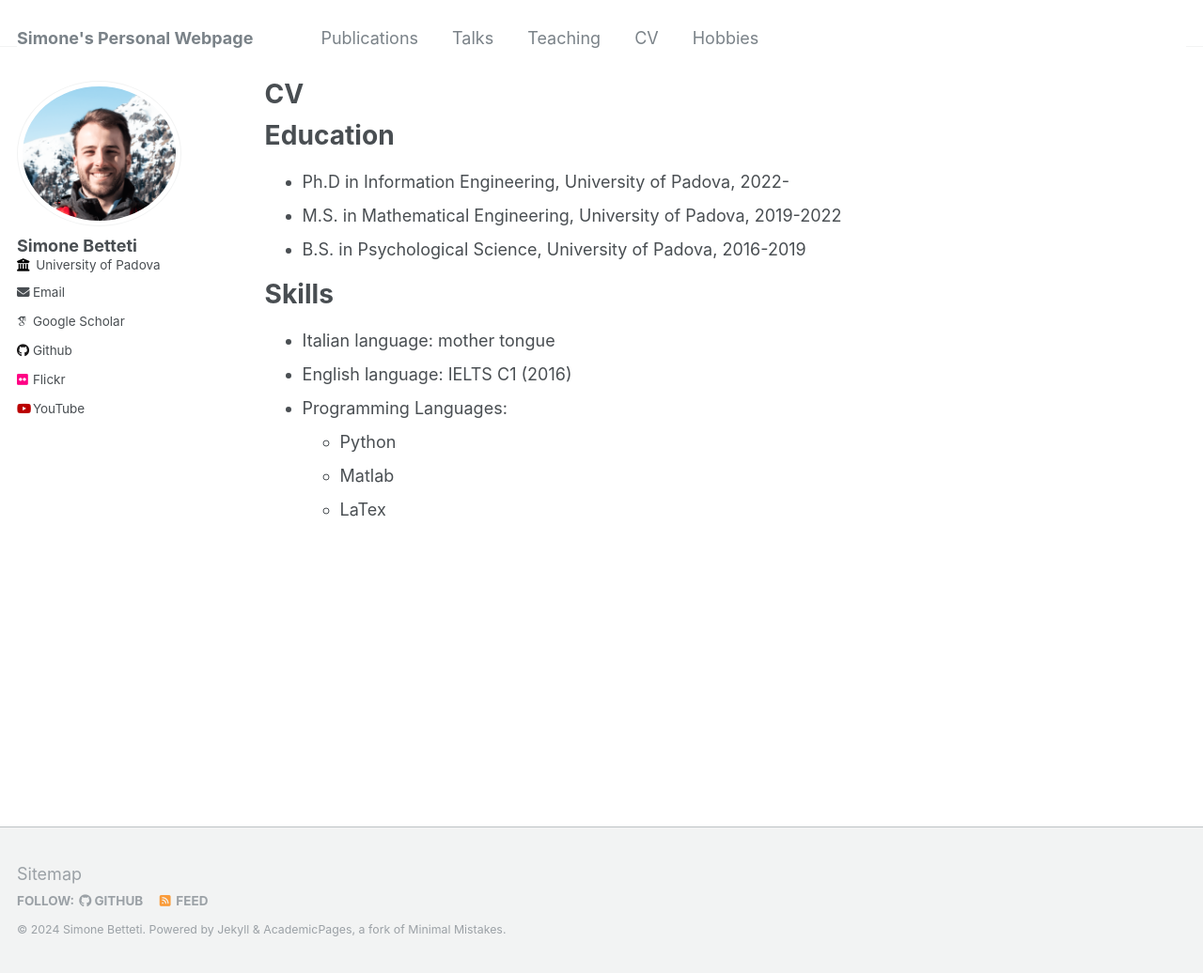
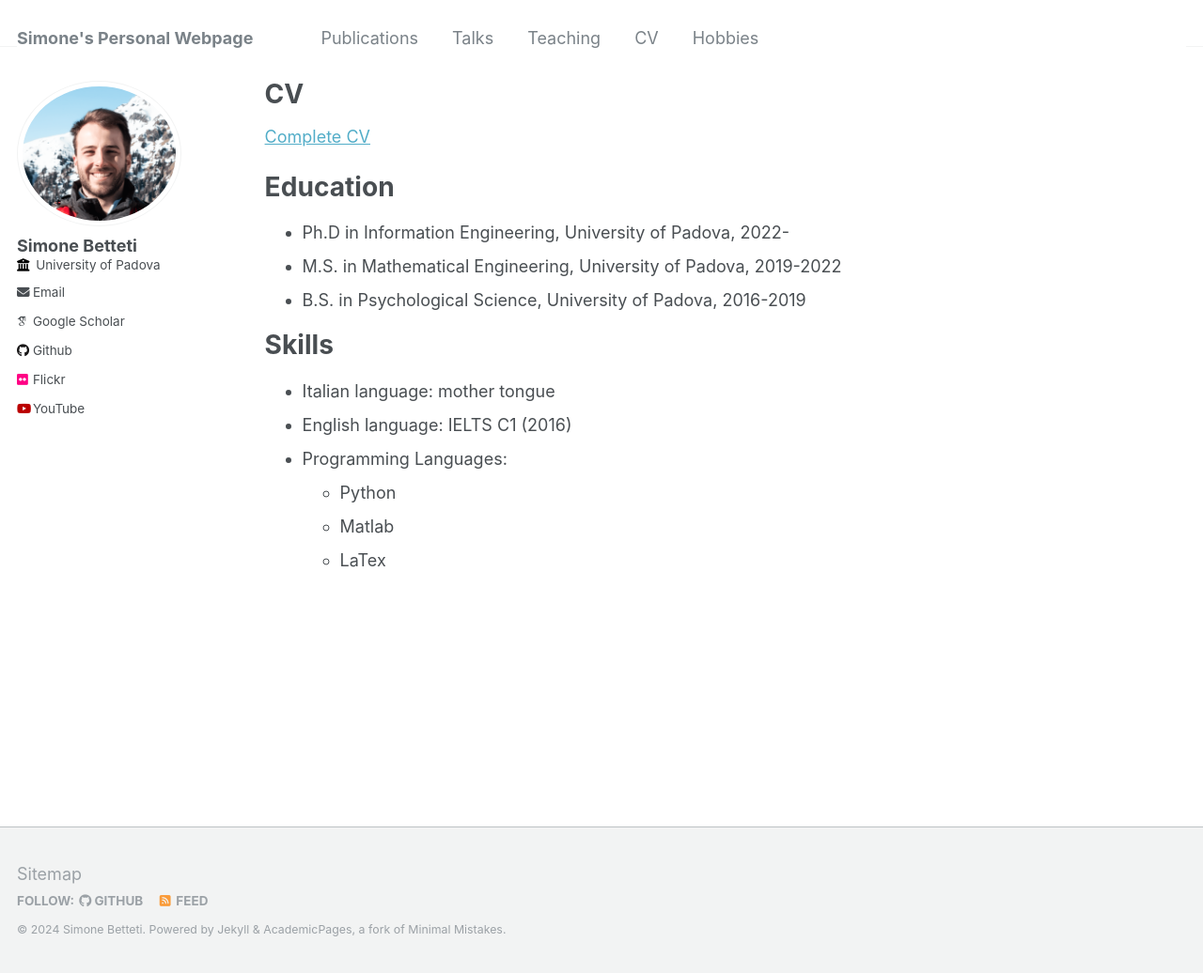
Before and after one commit to sim1bet/sim1bet.github.io, a Jekyll site: the page built from _pages/cv.md, in a window 1280 px wide and 1036 px high. Shown: the whole window at 94% size. Built offline with Jekyll 4.4.1, drawn with Linux system fonts in a browser that asks for light colours; some web fonts are replaced.

Commit message:
Update cv.md

```diff
--- a/_pages/cv.md
+++ b/_pages/cv.md
@@ -8,6 +8,8 @@ redirect_from:
 ---
 
 {% include base_path %}
+
+[Complete CV](https://github.com/sim1bet/Files/blob/master/CV.pdf)
 
 Education
 ======
```
